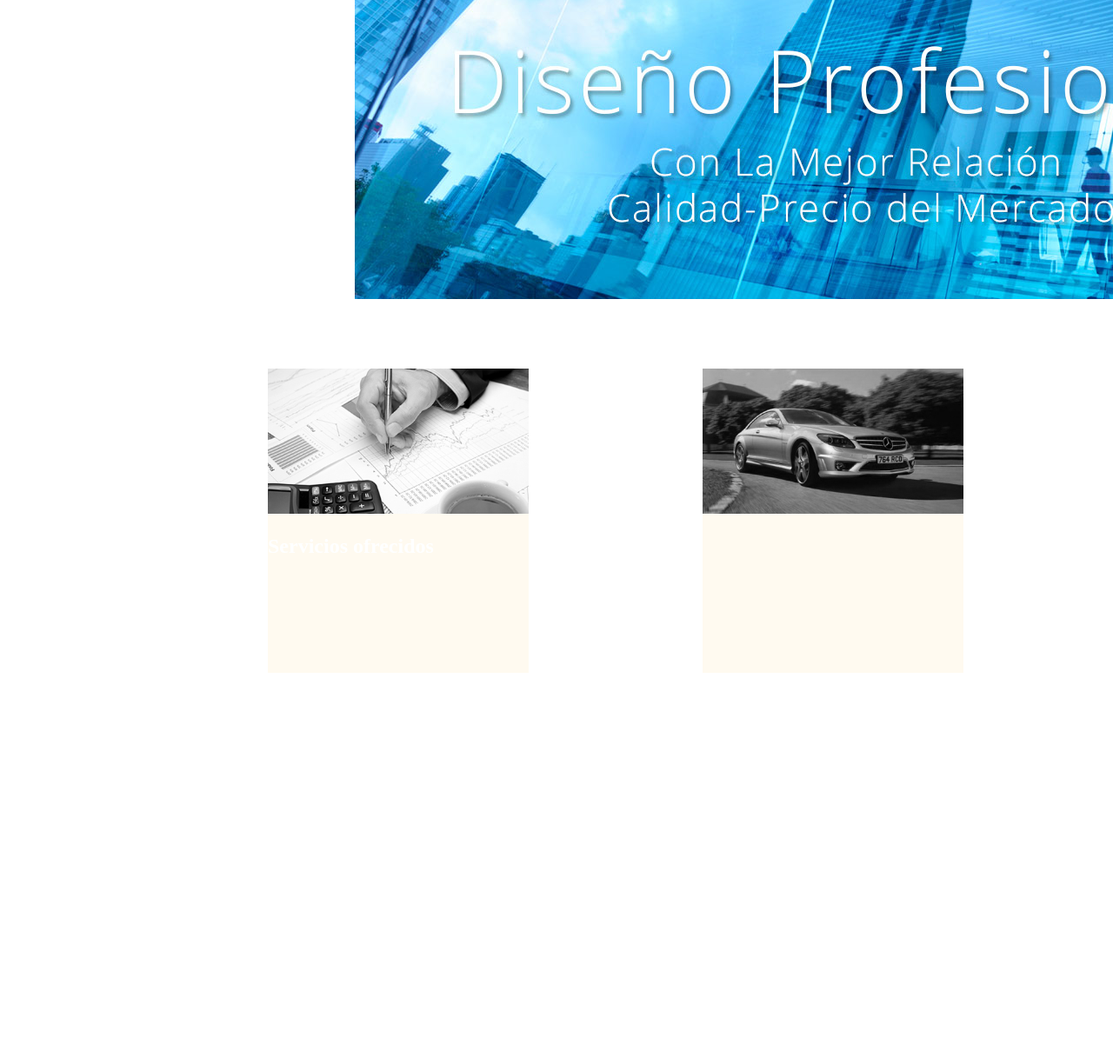
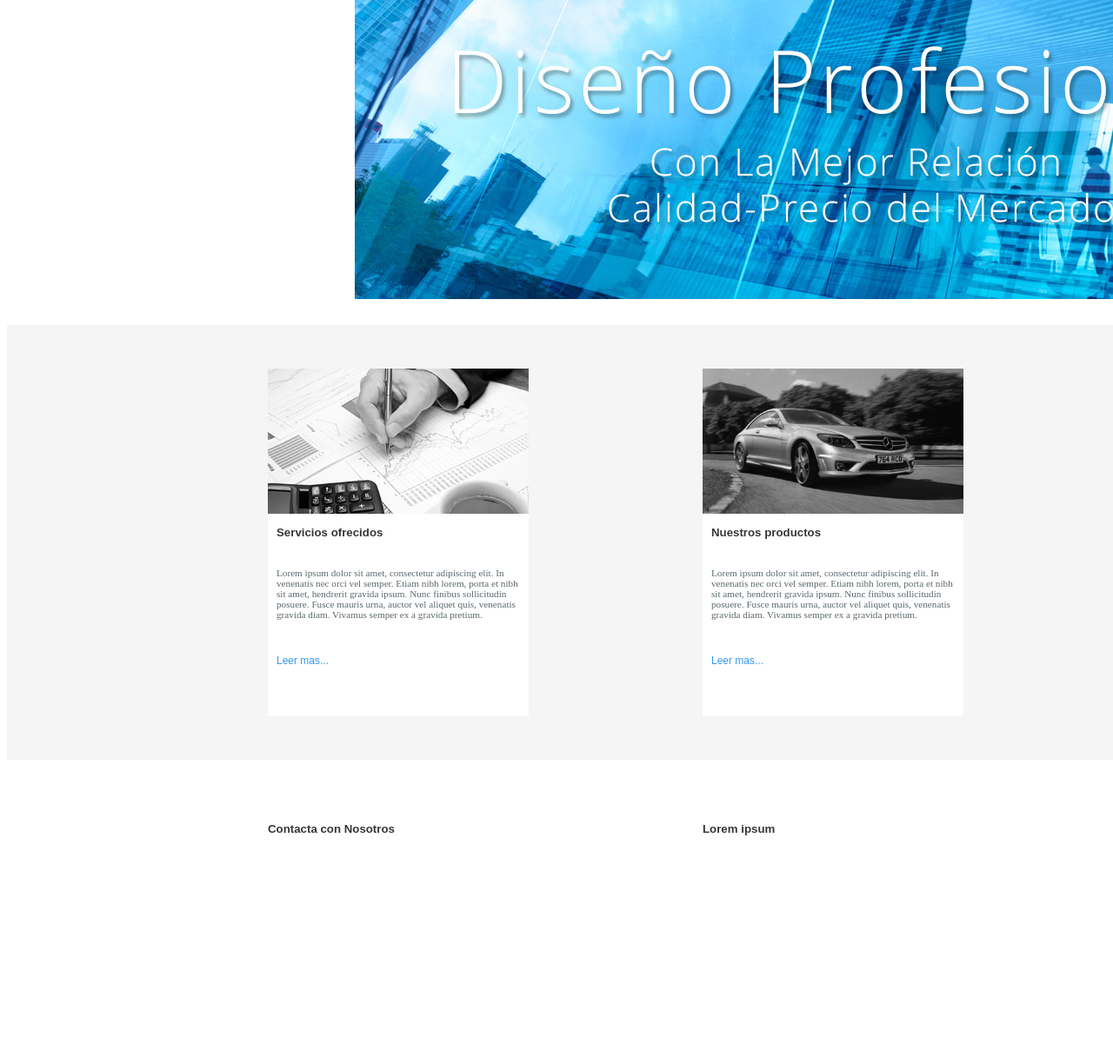
Before and after one commit to ignlop/examen, a plain HTML site: page index.html in a window 1280 px wide. Shown: the part 234-1458 px from the top of the page at 87% size. Before the commit the page ends 1008 px from the top, so only its background shows below. Drawn offline with Linux system fonts and the light colour scheme.

Commit message:
Segundo dia de examen

```diff
--- a/index.html
+++ b/index.html
@@ -7,7 +7,7 @@
 
 <body>
 	<div class="header">
-		<h1 id="titulo">Enterprise</h1>
+		<h2 id="titulo">Enterprise</h2>
 	</div>
 	<div class="barradesplegables">
 		<ul>
@@ -23,15 +23,36 @@
 	<div class="imagen1">
 		<img src="/img/featured-enterprise.jpg"/>
 	</div>
+	<div class="boxes">
 	<div class="box1">
 		<img class="imgservicios" src="/img/miniaturas-servicios.jpg"/>
-		<h2 id="servicios-ofrecidos">Servicios ofrecidos</h2>
+		<h5 id="servicios-ofrecidos">Servicios ofrecidos</h5>
+		<p id="parrafo">Lorem ipsum dolor sit amet, consectetur adipiscing elit. In venenatis nec orci vel semper. Etiam nibh lorem, porta et nibh sit amet, hendrerit gravida ipsum. Nunc finibus sollicitudin posuere. Fusce mauris urna, auctor vel aliquet quis, venenatis gravida diam. Vivamus semper ex a gravida pretium.</p>
+		<p id="leermas">Leer mas...</p>
 	</div>
 	<div class="box2">
 		<img class="imgproductos" src="/img/miniaturas-productos.jpg"/>
+		<h5 id="servicios-ofrecidos">Nuestros productos</h5>
+		<p id="parrafo">Lorem ipsum dolor sit amet, consectetur adipiscing elit. In venenatis nec orci vel semper. Etiam nibh lorem, porta et nibh sit amet, hendrerit gravida ipsum. Nunc finibus sollicitudin posuere. Fusce mauris urna, auctor vel aliquet quis, venenatis gravida diam. Vivamus semper ex a gravida pretium.</p>
+		<p id="leermas">Leer mas...</p>
 	</div>
 	<div class="box3">
 		<img class="imglugar" src="/img/miniaturas-donde-estamos.jpg"/>
+		<h5 id="servicios-ofrecidos">Donde estamos</h5>
+		<p id="parrafo">Lorem ipsum dolor sit amet, consectetur adipiscing elit. In venenatis nec orci vel semper. Etiam nibh lorem, porta et nibh sit amet, hendrerit gravida ipsum. Nunc finibus sollicitudin posuere. Fusce mauris urna, auctor vel aliquet quis, venenatis gravida diam. Vivamus semper ex a gravida pretium.</p>
+		<p id="leermas">Leer mas...</p>
+	</div>
+	</div>
+	<div  class="enlacesexternos">
+		<div id="contacto">
+			<h5>Contacta con Nosotros</h5>
+		</div>
+		<div id="loremipsum">
+			<h5>Lorem ipsum</h5>
+		</div>
+		<div id="coordenadas">
+			<h5>Coordenadas</h5>
+		</div>
 	</div>
 </body>
 
--- a/styles.css
+++ b/styles.css
@@ -1,10 +1,10 @@
 .header {
 	width:100%;
 	height:50px;
-	background-color:#FFFAF0;
+	background-color:#f1f1f1;
 	position:absolute;
 	margin:0 auto;
-	color:blue;
+	color:#3599f3;
 	text-align:center;
 	float:middle;
 }
@@ -15,13 +15,13 @@
 }
 ul {
 	position:absolute;
-	margin-left:540px;
+	margin-left:440px;
 	margin-top:15px;
 	color:white;
 }
 li {
 	display:inline-block;
-	margin-left:10px;
+	margin-left:25px;
 
 }
 .barradesplegables{
@@ -29,7 +29,7 @@ li {
 	height:40px;
 	position:absolute;
 	margin-top:50px;
-	background-color:#696969;
+	background-color:#363636;
 }
 .imagen1{
 	position:absolute;
@@ -38,29 +38,29 @@ li {
 }
 .box1 {
 	width:300px;
-	height:350px;
-	background-color:#FFFAF0;
-	color:white;
+	height:400px;
+	background-color:#ffffff;
+	color:black;
 	position:absolute;
-	margin-top:650px;
+	margin-top:50px;
 	margin-left:300px;
 }
 .box2 {
 	width:300px;
-	height:350px;
-	background-color:#FFFAF0;
-	color:white;
+	height:400px;
+	background-color:#ffffff;
+	color:black;
 	position:absolute;
-	margin-top:650px;
+	margin-top:50px;
 	margin-left:800px;
 }
 .box3 {
 	width:300px;
-	height:350px;
-	background-color:#FFFAF0;
-	color:white;
+	height:400px;
+	background-color:#ffffff;
+	color:black;
 	position:absolute;
-	margin-top:650px;
+	margin-top:50px;
 	margin-left:1300px;
 }
 .imgservicios{
@@ -72,3 +72,61 @@ li {
 .imglugar{
 		width:300px;
 }
+#servicios-ofrecidos{
+	margin-top:10px;
+	margin-left:10px;
+	color:#363636;
+	font-family:Arial;
+}
+.boxes {
+	width:100%;
+	height:500px;
+	background-color:#f5f5f5;
+	margin-top:600px;
+	position:absolute;
+}
+#leermas {
+	margin-left:10px;
+	margin-top:30px;
+	font-size:75%;
+	color:#3599f3;
+	font-family:Arial;
+}
+#parrafo {
+	font-size:70%;
+	padding:10px;
+	color:#5b686e;
+}
+#contacto {
+	width:300px;
+	background-color:none;
+	margin-top:300px;
+	position:absolute;
+	height:300px;
+	margin-left:300px;
+	margin-top:1150px;
+	font-family:Arial;
+	color:#363636;
+}
+#loremipsum {
+	width:300px;
+	background-color:none;
+	margin-top:300px;
+	position:absolute;
+	height:300px;
+	margin-left:800px;
+	margin-top:1150px;
+	font-family:Arial;
+	color:#363636;
+}
+#coordenadas {
+	width:300px;
+	background-color:none;
+	margin-top:300px;
+	position:absolute;
+	height:300px;
+	margin-left:1300px;
+	margin-top:1150px;
+	font-family:Arial;
+	color:#363636;
+}
```
